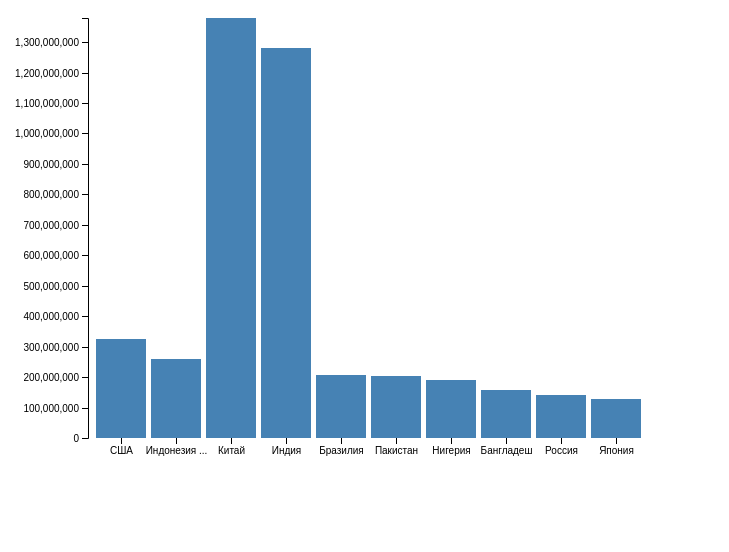
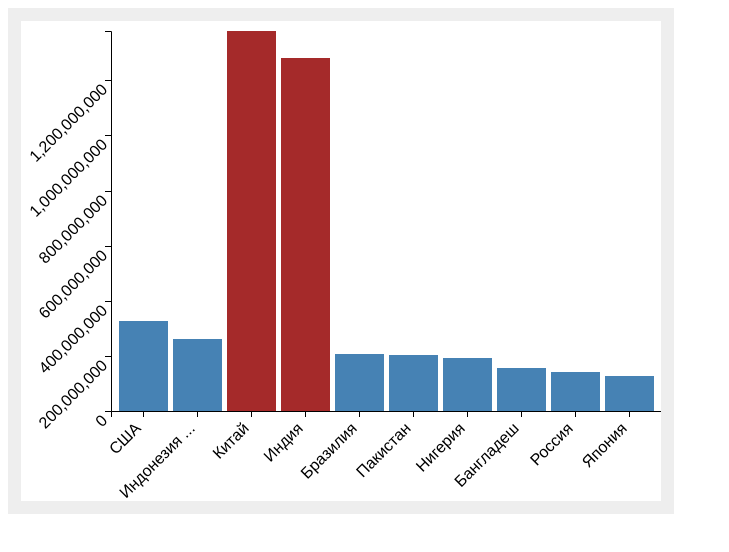
Before and after one commit to editorbank/hello-d3, a website built with webpack: page src/index.html in a window 1280 px wide. Shown: the whole page, without its empty margins (0-729 px from the left). Built offline with nearby package versions, Linux system fonts and the light colour scheme.

Commit message:
formatted rotated text

```diff
--- a/src/draw.ts
+++ b/src/draw.ts
@@ -10,7 +10,7 @@ export function crop_string(s :string, maxLen :number = 0) :string {
 
 export function draw(elementSelector :string, in_data :InData){
   var svg = d3.select(elementSelector),
-  margin = {top: 10, right: 0, bottom: 50, left: 80},
+  margin = {top: 10, right: 0, bottom: 90, left: 90},
   width = +svg.attr("width") - margin.left - margin.right,
   height = +svg.attr("height") - margin.top - margin.bottom;
 
@@ -30,26 +30,34 @@ export function draw(elementSelector :string, in_data :InData){
     .attr("class", "axis axis--x")
     .attr("transform", "translate(0," + height + ")")
     .call(d3.axisBottom(x))
+     .selectAll("text")
+     .attr("transform", "translate(-20,0)rotate(-45)")
+    //  .style("alignment-baseline", "after-edge")
+    .style("alignment-baseline", "central")
+    // .style("alignment-baseline", "middle")
+    // .style("alignment-baseline", "before-edge")
+    .style("text-anchor", "end")
+    .style("font-size", '16px')
+    .style("fill", "black")
   ;
 
   g.append("g")
     .attr("class", "axis axis--y")
-    .call(d3.axisLeft(y).ticks(10))
-    .append("text")
-    .attr("transform", "rotate(-90)")
-    .attr("y", 6)
-    .attr("y", ".2em")
-    .attr("text-anchor", "end")
-    .text("Frequency")
+    .call(d3.axisLeft(y).ticks(5))
+    .selectAll("text")
+    .attr("transform", "translate(-0,0)rotate(-45)")
+    .style("text-anchor", "end")
+    .style("font-size", '16px')
+    .style("fill", "black")
   ;
 
   g.selectAll(".bar")
     .data(in_data.labels)
     .enter().append("rect")
-    .attr("class", "bar")
     .attr("x", d => x(d))
     .data(in_data.values)
     .attr("y", d => y(d))
+    .attr("class", v => v < in_data.overValue ? "bar" : "barover")
     .attr("width", x.bandwidth())
     .attr("height", function(d) { return height - y(d); })
   ;
--- a/src/index.html
+++ b/src/index.html
@@ -9,17 +9,24 @@
         .bar {
           fill: steelblue;
         }
+        .bar:hover {
+          fill: rgb(43, 198, 226);
+        }
 
-        .bar:hover {
+        .barover {
           fill: brown;
         }
+        .barover:hover {
+          fill: red;
+        }
 
+        /*
         .axis--x path {
           display: none;
         }
-
+        */
         </style></head>
     <body>
-        <svg id=myChart width="640" height="480" style="border: 0pt solid #eee;"></svg>
+        <svg id=myChart width="640" height="480" style="border: 10pt solid #eee;"></svg>
     </body>
 </html>
```
Also changed, not shown: doc/images/hello-d3-1.png.
